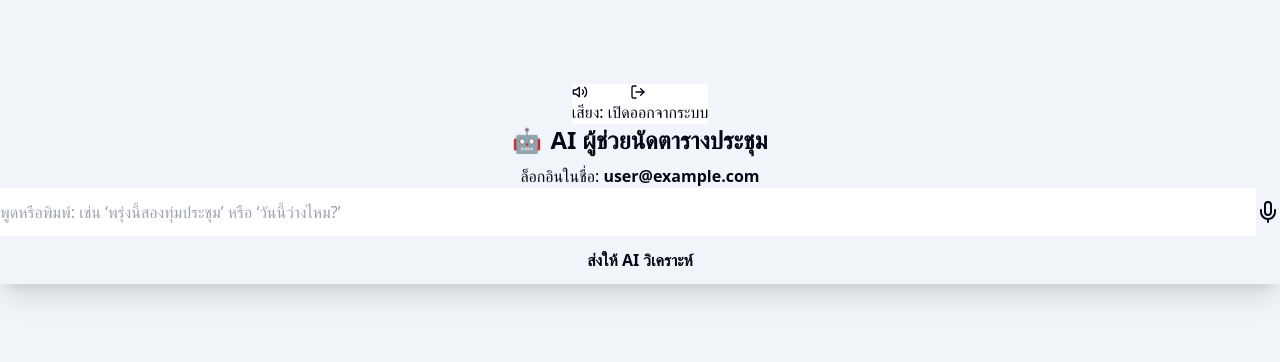
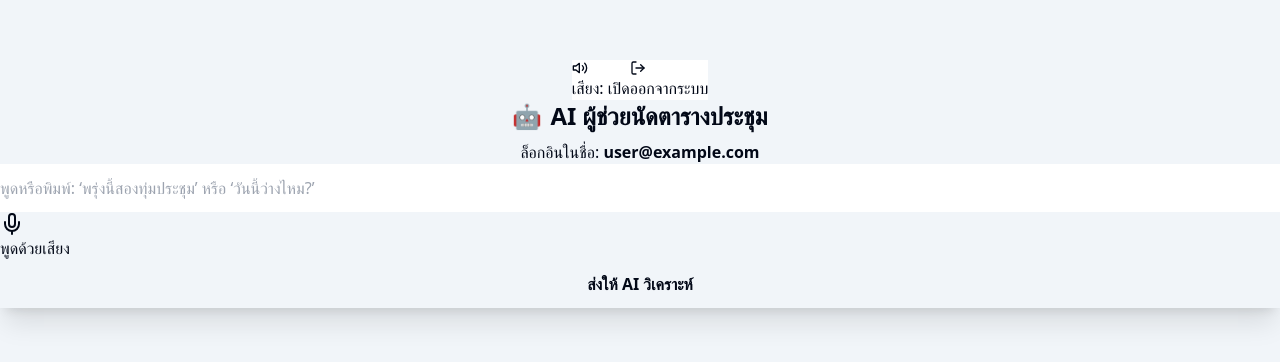
Before and after one commit to sahapap123/ai-meeting-scheduler2, a Next.js app: page / in a window 1280 px wide. Shown: the part 216-578 px from the top of the page. Built offline with nearby package versions, Linux system fonts and the light colour scheme; no server answers; sample sign-in values are in the browser's storage.

Commit message:
ui(voice): show mic row clearly + fallback text

```diff
--- a/components/Scheduler.tsx
+++ b/components/Scheduler.tsx
@@ -24,10 +24,8 @@ export default function Scheduler({ session }: { session: Session }) {
   // Voice states
   const [isRecording, setIsRecording] = useState(false);
   const [ttsEnabled, setTtsEnabled] = useState(true);
-
   const recRef = useRef<any>(null);
 
-  // helper: มี SpeechRecognition ไหม
   const getSRClass = (): any | null => {
     if (typeof window === "undefined") return null;
     return window.SpeechRecognition || window.webkitSpeechRecognition || null;
@@ -36,7 +34,6 @@ export default function Scheduler({ session }: { session: Session }) {
   const browserHasSTT = typeof window !== "undefined" && !!getSRClass();
   const browserHasTTS = typeof window !== "undefined" && "speechSynthesis" in window;
 
-  // cleanup เมื่อออกจากหน้า
   useEffect(() => {
     return () => {
       try { recRef.current?.stop(); } catch {}
@@ -44,11 +41,10 @@ export default function Scheduler({ session }: { session: Session }) {
     };
   }, []);
 
-  // ---- Speech To Text ----
   const startRecord = () => {
     const SRClass = getSRClass();
     if (!SRClass) {
-      setReply("เบราว์เซอร์นี้ยังไม่รองรับการรู้จำเสียง (แนะนำ Chrome/Edge รุ่นล่าสุด)");
+      setReply("เบราว์เซอร์ยังไม่รองรับการรู้จำเสียง (แนะนำ Chrome/Edge ล่าสุด)");
       return;
     }
     if (isRecording) return;
@@ -84,7 +80,6 @@ export default function Scheduler({ session }: { session: Session }) {
     setIsRecording(false);
   };
 
-  // ---- Text To Speech ----
   const speakThai = (msg: string) => {
     if (!browserHasTTS || !ttsEnabled) return;
     try {
@@ -102,7 +97,6 @@ export default function Scheduler({ session }: { session: Session }) {
     if (text.trim() === "" || isLoading) return;
     setIsLoading(true);
     setReply("AI กำลังวิเคราะห์...");
-
     try {
       const response = await fetch("/api/auth/calendar/quick", {
         method: "POST",
@@ -174,35 +168,49 @@ export default function Scheduler({ session }: { session: Session }) {
         </CardHeader>
 
         <CardContent className="p-6 space-y-4">
+          {/* แถวช่องพิมพ์ */}
           <div className="flex gap-2">
             <Input
               id="prompt-input"
               type="text"
-              placeholder="พูดหรือพิมพ์: เช่น ‘พรุ่งนี้สองทุ่มประชุม’ หรือ ‘วันนี้ว่างไหม?’"
+              placeholder="พูดหรือพิมพ์: ‘พรุ่งนี้สองทุ่มประชุม’ หรือ ‘วันนี้ว่างไหม?’"
               value={text}
               onChange={(e) => setText(e.target.value)}
               onKeyDown={(e) => e.key === "Enter" && handleClick()}
               disabled={isLoading}
-              className="h-12 text-base"
+              className="h-12 text-base flex-1"
             />
+          </div>
+
+          {/* แถวปุ่มเสียง แยกบรรทัดให้มองเห็นชัด */}
+          <div className="flex items-center gap-2">
             {isRecording ? (
               <Button
                 variant="destructive"
                 onClick={stopRecord}
-                className="h-12 px-3"
+                className="h-10"
                 title="หยุดฟัง"
               >
-                <StopCircle className="h-5 w-5" />
+                <StopCircle className="h-5 w-5 mr-1" />
+                หยุดฟัง
               </Button>
             ) : (
               <Button
                 variant="secondary"
                 onClick={startRecord}
-                className="h-12 px-3"
+                className="h-10"
                 title="กดเพื่อพูด"
+                disabled={!browserHasSTT}
               >
-                <Mic className="h-5 w-5" />
+                <Mic className="h-5 w-5 mr-1" />
+                พูดด้วยเสียง
               </Button>
+            )}
+
+            {!browserHasSTT && (
+              <span className="text-sm text-muted-foreground">
+                เบราว์เซอร์ไม่รองรับการรู้จำเสียง (แนะนำ Chrome/Edge บน HTTPS)
+              </span>
             )}
           </div>
 
```
